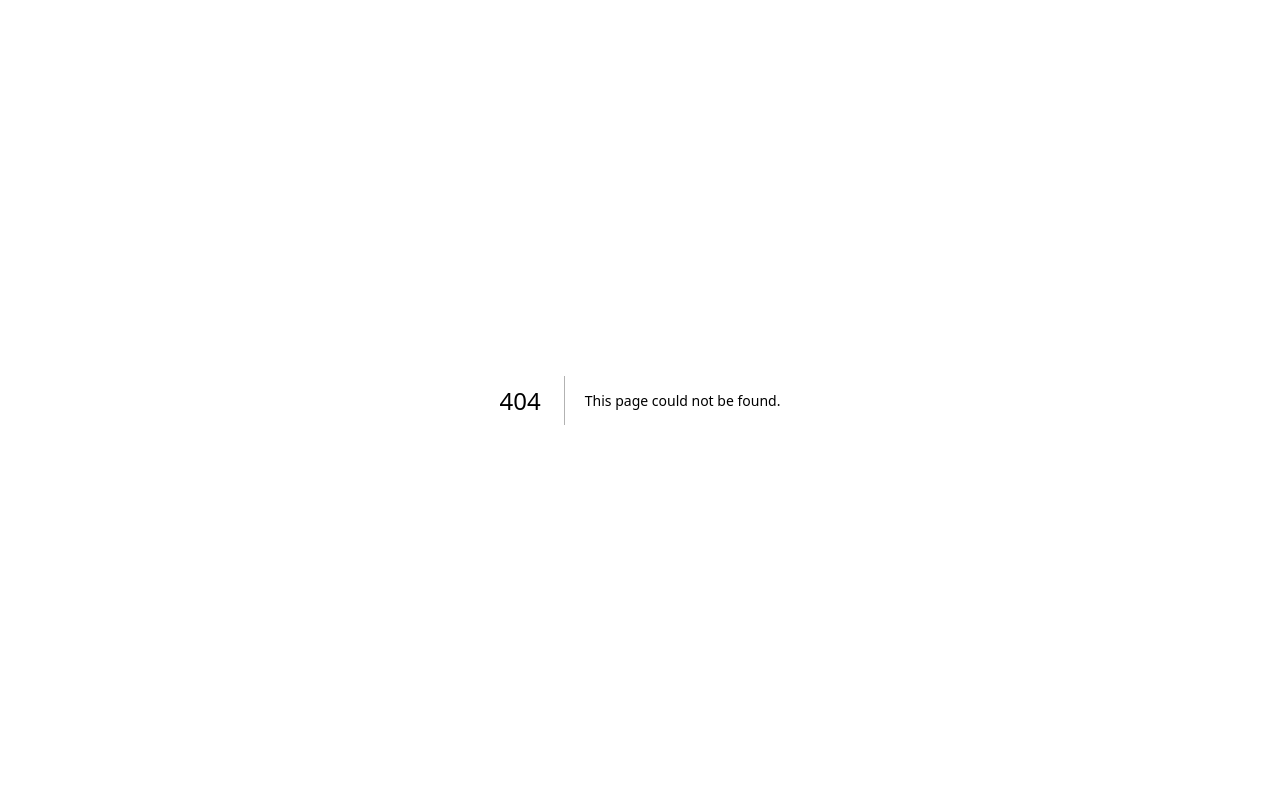
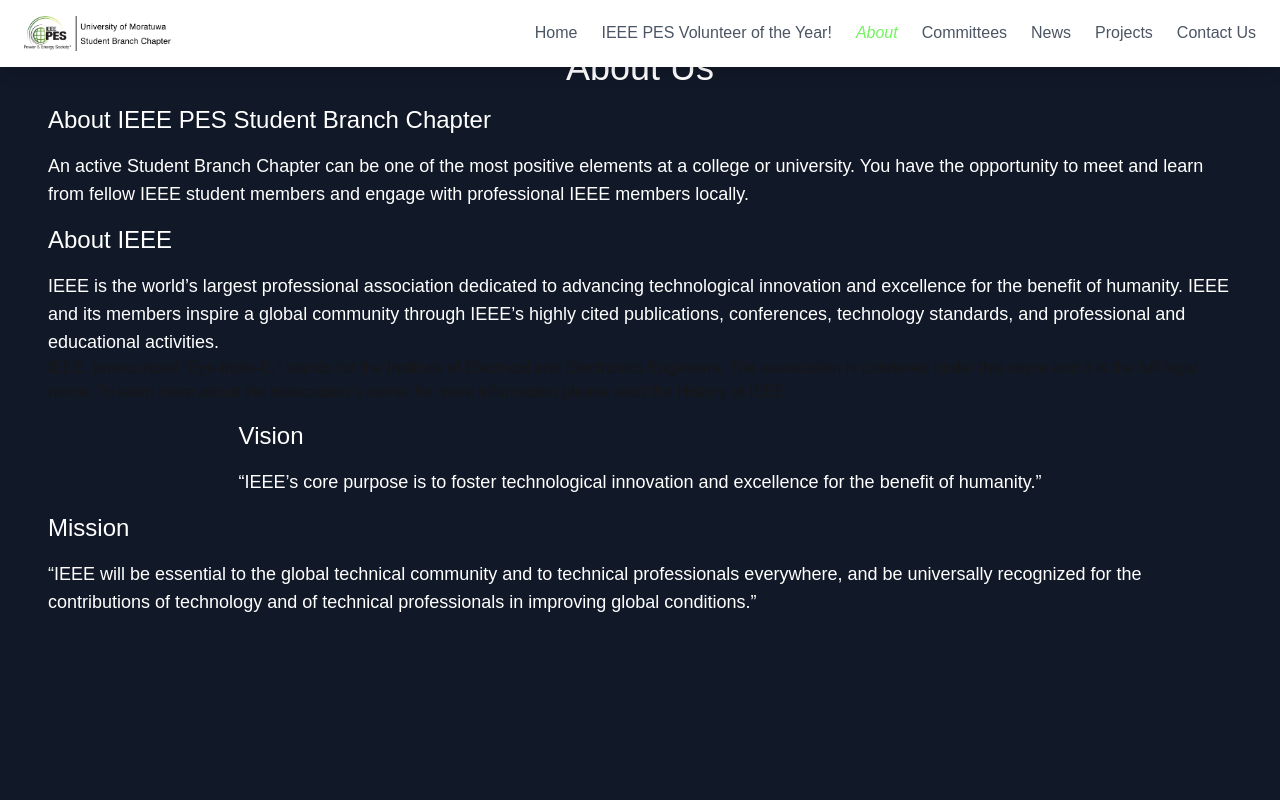
Before and after one commit to AdeepaK2/pes-official, a Next.js app: page /about in a window 1280 px wide. Before the commit this address had no page. Shown: the top 800 px of the page. Built offline with nearby package versions, Linux system fonts and the light colour scheme.

Commit message:
add about page with content on IEEE PES and its mission

```diff
--- /dev/null
+++ b/src/app/about/page.js
@@ -0,0 +1,32 @@
+import Footer from "@/components/footer";
+import Navbar from "@/components/navbar";
+
+export default function AboutPage() {
+    return (
+        <>
+            <Navbar />
+            <div className="p-6 md:p-12 bg-gray-900 min-h-screen flex flex-col items-center">
+
+                <h1 className="text-white text-4xl">About Us</h1>
+                <div>
+                <h3 className="text-white text-2xl mt-4">About IEEE PES Student Branch Chapter</h3>
+                <p className="text-white text-lg mt-4">An active Student Branch Chapter can be one of the most positive elements at a college or university.  You have the opportunity to meet and learn from fellow IEEE student members and engage with professional IEEE members locally.</p>
+                </div>
+                <div>
+                <h3 className="text-white text-2xl mt-4">About IEEE </h3>
+                <p className="text-white text-lg mt-4">IEEE is the world’s largest professional association dedicated to advancing technological innovation and excellence for the benefit of humanity. IEEE and its members inspire a global community through IEEE’s highly cited publications, conferences, technology standards, and professional and educational activities.</p>
+                <p> IEEE, pronounced “Eye-triple-E,” stands for the Institute of Electrical and Electronics Engineers. The association is chartered under this name and it is the full legal name. To learn more about the association’s name, for more information please read the <a href="https://www.ieee.org/about/ieee-history.html">History of IEEE.</a></p>
+                </div>
+                <div>
+                <h3 className="text-white text-2xl mt-4">Vision </h3>
+                <p className="text-white text-lg mt-4">“IEEE’s core purpose is to foster technological innovation and excellence for the benefit of humanity.”</p>
+                </div>
+                <div>
+                <h3 className="text-white text-2xl mt-4">Mission </h3>
+                <p className="text-white text-lg mt-4">“IEEE will be essential to the global technical community and to technical professionals everywhere, and be universally recognized for the contributions of technology and of technical professionals in improving global conditions.”</p>
+                </div>
+            </div>
+            <Footer />
+        </>
+     );
+}
```
